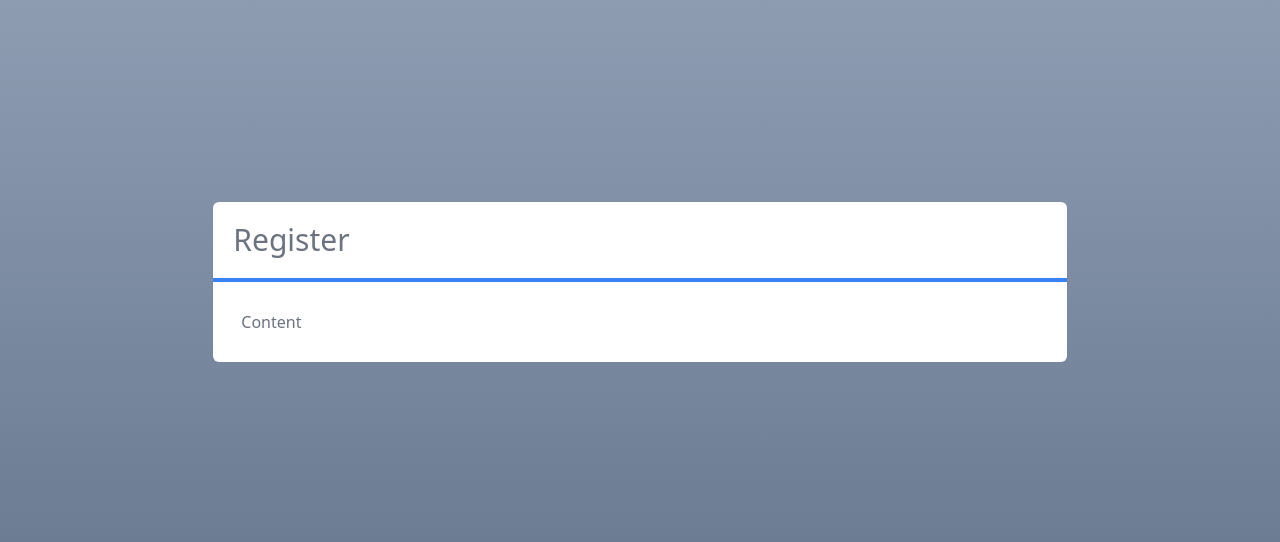
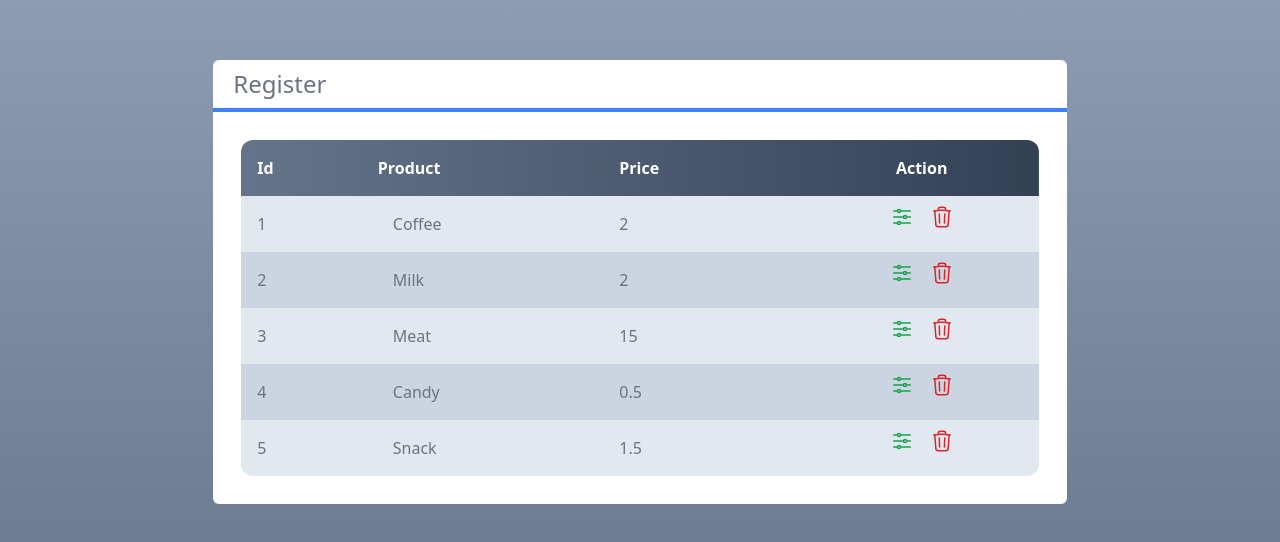
Before and after one commit to lemtd/crud-next, a Next.js app: page / in a window 1280 px wide. Shown: the part 118-660 px from the top of the page. Built offline with nearby package versions, Linux system fonts and the light colour scheme.

Commit message:
Implementação da tabela para cadastro de produtos

```diff
--- /dev/null
+++ b/src/components/Icons.tsx
@@ -0,0 +1,11 @@
+export const IconEdit = (
+    <svg xmlns="http://www.w3.org/2000/svg" fill="none" viewBox="0 0 24 24" strokeWidth={1.5} stroke="currentColor" className="w-6 h-6">
+        <path strokeLinecap="round" strokeLinejoin="round" d="M10.5 6h9.75M10.5 6a1.5 1.5 0 11-3 0m3 0a1.5 1.5 0 10-3 0M3.75 6H7.5m3 12h9.75m-9.75 0a1.5 1.5 0 01-3 0m3 0a1.5 1.5 0 00-3 0m-3.75 0H7.5m9-6h3.75m-3.75 0a1.5 1.5 0 01-3 0m3 0a1.5 1.5 0 00-3 0m-9.75 0h9.75" />
+    </svg>
+)
+
+export const IconRemove = (
+    <svg xmlns="http://www.w3.org/2000/svg" fill="none" viewBox="0 0 24 24" strokeWidth={1.5} stroke="currentColor" className="w-6 h-6">
+        <path strokeLinecap="round" strokeLinejoin="round" d="M14.74 9l-.346 9m-4.788 0L9.26 9m9.968-3.21c.342.052.682.107 1.022.166m-1.022-.165L18.16 19.673a2.25 2.25 0 01-2.244 2.077H8.084a2.25 2.25 0 01-2.244-2.077L4.772 5.79m14.456 0a48.108 48.108 0 00-3.478-.397m-12 .562c.34-.059.68-.114 1.022-.165m0 0a48.11 48.11 0 013.478-.397m7.5 0v-.916c0-1.18-.91-2.164-2.09-2.201a51.964 51.964 0 00-3.32 0c-1.18.037-2.09 1.022-2.09 2.201v.916m7.5 0a48.667 48.667 0 00-7.5 0" />
+    </svg>
+)
--- /dev/null
+++ b/src/components/Table.tsx
@@ -0,0 +1,68 @@
+import Product from "../core/Product"
+import { IconEdit, IconRemove } from "./Icons"
+
+interface TableProps {
+    products?: Product[]
+    selectedProduct?: (product: Product) => void
+    removedProduct?: (product: Product) => void
+}
+
+export default function Table(props: TableProps) {
+    const showActions = props.selectedProduct || props.removedProduct
+
+    function renderHead() {
+        return (
+                <tr>
+                    <th className="text-left p-4">Id</th>
+                    <th className="text-left p-a"> Product</th>
+                    <th className="text-left p-4"> Price</th>
+                    {showActions ? <th className="p-4"> Action</th> : false}
+                </tr>
+        )
+    }
+
+    function renderData() {
+        return props.products?.map((product, i) => {
+            return (
+                    <tr key={product.getId}
+                        className={`${i % 2 === 0? "bg-slate-200" : "bg-slate-300"}`}>
+                        <td className="text-left p-4">{product.getId}</td>
+                        <td className="text-left p-4">{product.getProduct}</td>
+                        <td className="text-left p-4">{product.getPrice}</td>
+                        {showActions ? renderAction(product) : false}
+                    </tr>
+            )
+        })
+    }
+
+    function renderAction(product: Product) {
+        return (
+            <td className="flex justify-center">
+                {props.selectedProduct ? (
+                    <button className={`flex justify-center items-center text-green-600 rounded-full p-2 hover:bg-slate-50`}
+                            onClick={() => props.selectedProduct?.(product)}>
+                        {IconEdit}
+                    </button>
+                ) : false}
+
+                {props.removedProduct ? (
+                    <button className={`flex justify-center items-center text-red-600 rounded-full p-2 hover:bg-slate-50`}
+                            onClick={() => props.removedProduct?.(product)}>
+                        {IconRemove}
+                    </button>
+                ) : false}
+            </td>
+        )
+    }
+
+    return (
+        <table className="w-full rounded-xl overflow-hidden">
+            <thead className={`bg-gradient-to-r from-slate-500 to-slate-700 text-white`}>
+                {renderHead()}
+            </thead>
+            <tbody>
+                {renderData()}
+            </tbody>
+        </table>
+    )
+}
--- a/src/components/Title.tsx
+++ b/src/components/Title.tsx
@@ -1,7 +1,7 @@
 export default function Title(props: any) {
     return (
         <div className="flex flex-col justify-center">
-            <h1 className="px-5 py-5 text-3xl">{props.children}</h1>
+            <h1 className="px-5 py-2 text-2xl">{props.children}</h1>
             <hr className="border-2 border-blue-500"/>
         </div>
     )
--- /dev/null
+++ b/src/core/Product.ts
@@ -0,0 +1,27 @@
+export default class Product {
+    private id: string
+    private product: string
+    private price: number
+
+    constructor(id: string, product: string, price: number) {
+        this.id = id
+        this.product = product
+        this.price = price
+    }
+
+    static void() {
+        return new Product('', '', 0)
+    }
+
+    get getId() {
+        return this.id
+    }
+
+    get getProduct() {
+        return this.product
+    }
+
+    get getPrice() {
+        return this.price
+    }
+}
--- a/src/pages/index.tsx
+++ b/src/pages/index.tsx
@@ -2,12 +2,31 @@ import type { NextPage } from 'next'
 import Head from 'next/head'
 import Image from 'next/image'
 import Layout from '../components/Layout'
+import Table from '../components/Table'
+import Product from '../core/Product'
 
 const Home: NextPage = () => {
+  const valueProducts = [
+    new Product('1', 'Coffee', 2),
+    new Product('2', 'Milk', 2),
+    new Product('3', 'Meat', 15),
+    new Product('4', 'Candy', 0.5),
+    new Product('5', 'Snack', 1.5),
+  ]
+
+  function selectedProduct(product: Product) {
+
+  }
+
+  function removedProduct(product: Product) {
+
+  }
+
   return (
-    <div className={`flex justify-center items-center h-screen bg-gradient-to-t from-slate-500 to-slate-400`}>
+    <div className={`flex justify-center items-center h-screen
+    bg-gradient-to-t from-slate-500 to-slate-400`}>
       <Layout title='Register'>
-        <span>Content</span>
+        <Table products={valueProducts} selectedProduct={selectedProduct} removedProduct={removedProduct}></Table>
       </Layout>
     </div>
   )
```
